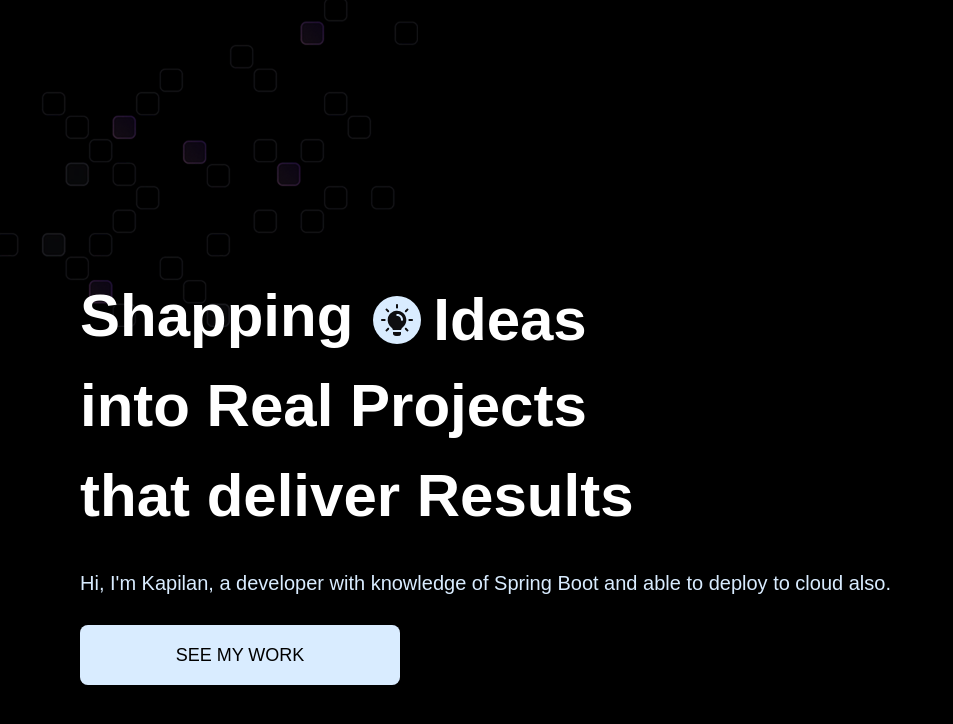
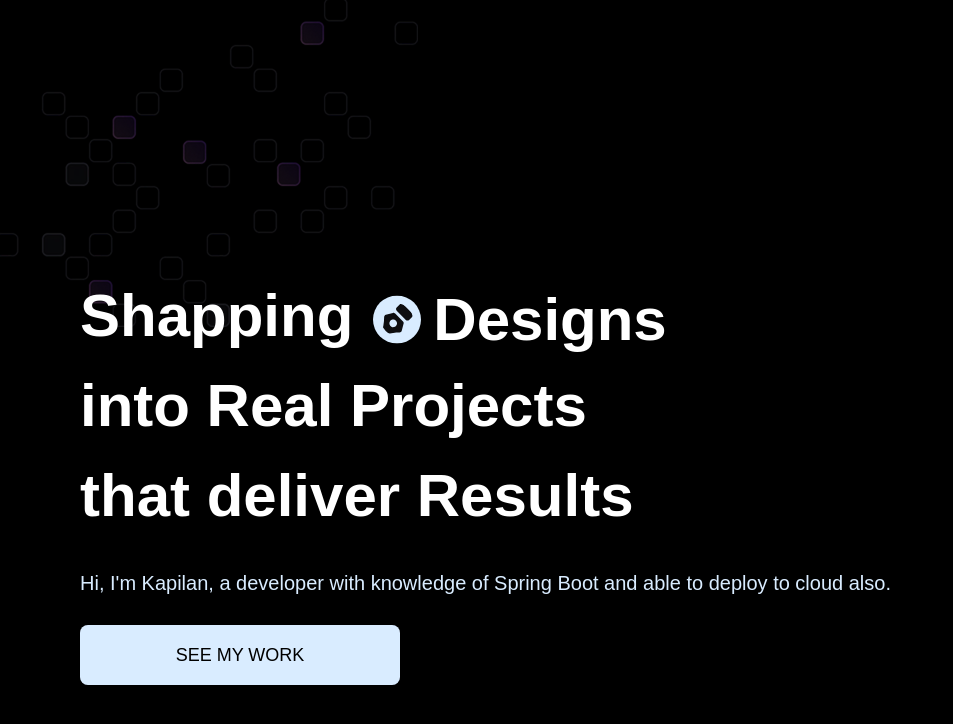
Before and after one commit to Kapilan1998/JavaScript-Mastery-portfolio1, a React (Vite) app: page / in a window 1280 px wide. Shown: the top 724 px of the page, without its empty margins (0-953 px from the left). Built offline with nearby package versions, Linux system fonts and the light colour scheme; a web font is replaced by a local one.

Commit message:
path location corrected

```diff
--- a/src/App.jsx
+++ b/src/App.jsx
@@ -1,4 +1,4 @@
-import Hero from "./components/sections/Hero.jsx"
+import Hero from "./sections/Hero"
 
 const App = () => {
   return (
--- a/src/components/sections/Hero.jsx
+++ b/src/sections/Hero.jsx
@@ -1,6 +1,6 @@
 import React from 'react'
-import { words } from '../../constants'
-import Button from '../Button'
+import { words } from '../constants'
+import Button from '../components/Button'
 
 const Hero = () => {
   return (
@@ -15,7 +15,7 @@
           <div className="flex flex-col gap-7">
             <div className="hero-text">
               <h1>Shapping <span className='slide'>
-                <span className='wra pper'>
+                <span className='wrapper'>
                   {words.map((word) => (
                     <span key={word.text} className='flex items-center md:gap-3 gap-1 pb-2'>
                       <img src={word.imgPath} alt={word.text} className='xl:size-12 md:size-10 size-7 md:p-2 p-1 rounded-full bg-white-50' />
@@ -36,6 +36,9 @@
             text="See my work"/>
           </div>
         </header>
+
+        {/* Right side Hero content */}
+
       </div>
     </section>
   )
```
